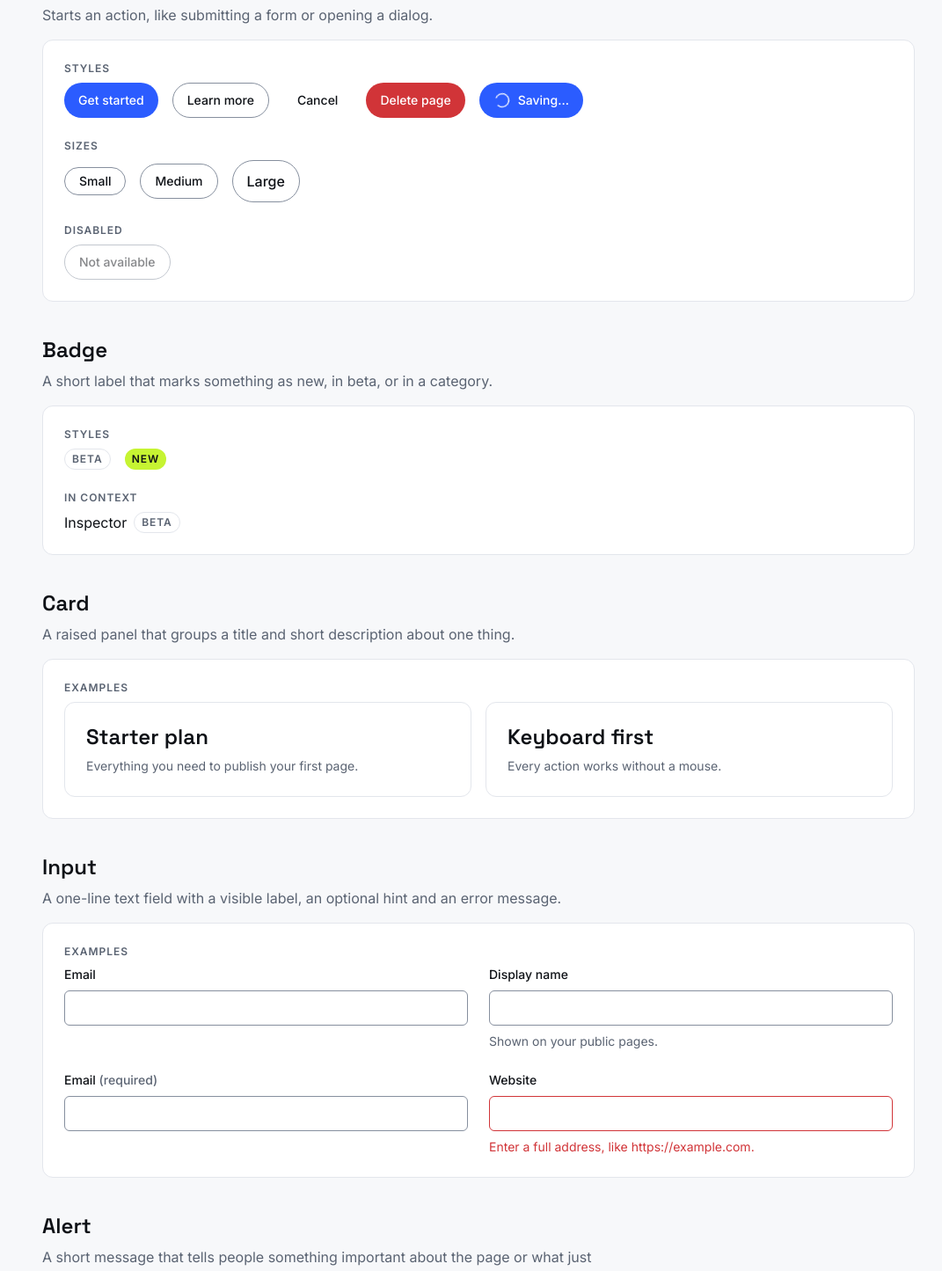
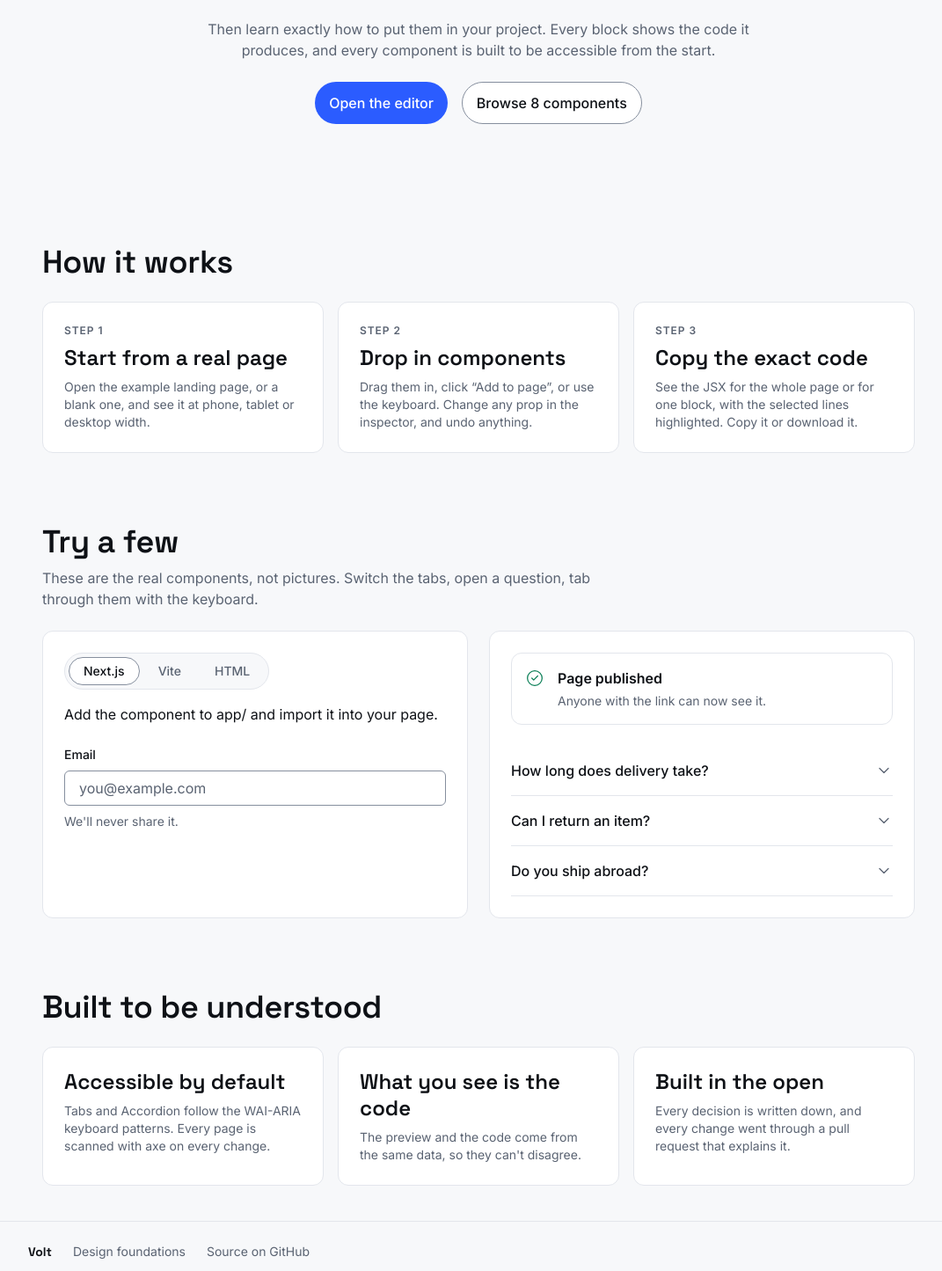
Before and after one commit to SamSto4/volt, a Next.js app: page / in a window 1280 px wide. Shown: the part 323-1768 px from the top of the page at 88% size, without its empty margins (96-1167 px from the left). Built offline with nearby package versions, Linux system fonts and the light colour scheme.

Commit message:
feat: Volt home page and site footer
Pitch, links to the editor and catalog, how it works, live components,
and why it's built this way. Only claims what the app does today.

Co-Authored-By: Claude Opus 5.5 <noreply@anthropic.com>

```diff
--- a/src/app/layout.jsx
+++ b/src/app/layout.jsx
@@ -1,4 +1,5 @@
 import { Inter, JetBrains_Mono, Space_Grotesk } from "next/font/google";
+import { SiteFooter } from "@/components/site-footer";
 import { SiteHeader } from "@/components/site-header";
 import { ThemeProvider } from "@/components/theme-provider";
 import "./globals.css";
@@ -43,6 +44,7 @@ export default function RootLayout({ children }) {
         <ThemeProvider>
           <SiteHeader />
           {children}
+          <SiteFooter />
         </ThemeProvider>
       </body>
     </html>
--- a/src/app/page.jsx
+++ b/src/app/page.jsx
@@ -1,331 +1,136 @@
 import Link from "next/link";
 import { AccordionBlock } from "@/components/ui/accordion";
 import { Alert, AlertDescription, AlertTitle } from "@/components/ui/alert";
-import { Avatar } from "@/components/ui/avatar";
 import { Badge } from "@/components/ui/badge";
-import { Button } from "@/components/ui/button";
+import { buttonVariants } from "@/components/ui/button";
 import { Card, CardDescription, CardHeader, CardTitle } from "@/components/ui/card";
 import { InputField } from "@/components/ui/input";
 import { TabsBlock } from "@/components/ui/tabs";
-import accordionManifest, { accordionProps } from "@/registry/accordion";
-import alertManifest, { alertProps } from "@/registry/alert";
-import avatarManifest, { avatarProps } from "@/registry/avatar";
-import badgeManifest, { badgeProps } from "@/registry/badge";
-import buttonManifest, { buttonProps } from "@/registry/button";
-import cardManifest, { cardProps } from "@/registry/card";
-import inputManifest, { inputProps } from "@/registry/input";
-import tabsManifest, { tabsProps } from "@/registry/tabs";
+import { manifests } from "@/registry";
+import { accordionProps } from "@/registry/accordion";
+import { tabsProps } from "@/registry/tabs";
 
-// A reference page for the Volt tokens, so both themes can be checked by eye.
-// It's temporary as the home page: the component catalog replaces it later.
-//
-// Class names are written out in full ("bg-primary", not `bg-${name}`)
-// because Tailwind finds the classes to generate by scanning source text.
+// Volt's home page. Every claim here is something the app does today
+// (CLAUDE.md: "no README claims the code doesn't back up").
 
-const colors = [
-  { volt: "surface", className: "bg-background", token: "background", use: "Page background" },
-  { volt: "surface-raised", className: "bg-card", token: "card", use: "Cards, panels, inputs, menus" },
-  { volt: "line", className: "bg-border", token: "border", use: "Decorative hairlines and dividers" },
-  { volt: "line-strong", className: "bg-input", token: "input", use: "Borders of inputs and other controls" },
-  { volt: "ink", className: "bg-foreground", token: "foreground", use: "Primary text and icons" },
-  { volt: "ink-muted", className: "bg-muted-foreground", token: "muted-foreground", use: "Secondary text and captions" },
-  { volt: "primary", className: "bg-primary", token: "primary", use: "Main action, links, focus, selection" },
-  { volt: "primary-tint", className: "bg-primary-tint", token: "primary-tint", use: "Drop targets, highlighted code lines" },
-  { volt: "accent", className: "bg-highlight", token: "highlight", use: "Badges and “new” markers. Fill only" },
-  { volt: "success", className: "bg-success", token: "success", use: "Confirmations and positive status" },
-  { volt: "danger", className: "bg-destructive", token: "destructive", use: "Errors and destructive actions" },
-  { volt: "hover surface", className: "bg-accent", token: "accent", use: "Hover rows and menu items" },
-];
-
-const typeStyles = [
-  { name: "display", className: "type-display", spec: "Space Grotesk 700 · 56/60 (40/44 on mobile)" },
-  { name: "heading-1", className: "type-heading-1", spec: "Space Grotesk 600 · 36/42 (28/34 on mobile)" },
-  { name: "heading-2", className: "type-heading-2", spec: "Space Grotesk 600 · 24/30" },
-  { name: "body", className: "type-body", spec: "Inter 400 · 16/24" },
-  { name: "small", className: "type-small", spec: "Inter 400 · 14/20" },
-  { name: "label", className: "type-label", spec: "Inter 600 · 12/16 · uppercase" },
-  { name: "code", className: "type-code", spec: "JetBrains Mono 400 · 13/20" },
-];
-
-const spacing = [
-  { name: "space-2", className: "w-2", px: 8 },
-  { name: "space-4", className: "w-4", px: 16 },
-  { name: "space-6", className: "w-6", px: 24 },
-  { name: "space-10", className: "w-10", px: 40 },
-];
-
-const radii = [
-  { name: "radius-sm", className: "rounded-sm", px: "6px", use: "Inputs, chips" },
-  { name: "radius-md", className: "rounded-md", px: "12px", use: "Cards, panels" },
-  { name: "radius-full", className: "rounded-full", px: "9999px", use: "Buttons, badges" },
+const steps = [
+  {
+    title: "Start from a real page",
+    description: "Open the example landing page, or a blank one, and see it at phone, tablet or desktop width.",
+  },
+  {
+    title: "Drop in components",
+    description: "Drag them in, click “Add to page”, or use the keyboard. Change any prop in the inspector, and undo anything.",
+  },
+  {
+    title: "Copy the exact code",
+    description: "See the JSX for the whole page or for one block, with the selected lines highlighted. Copy it or download it.",
+  },
 ];
 
 export default function Home() {
   return (
-    <>
-
-      <main className="mx-auto flex w-full max-w-5xl flex-col gap-10 px-4 py-10">
-        <section className="flex flex-col gap-2">
-          <p className="type-label text-muted-foreground">Foundations</p>
-          <h1 className="type-heading-1">Volt design tokens</h1>
+    <main className="flex flex-col">
+      <section className="flex flex-col items-center gap-6 px-4 py-16 text-center md:py-24">
+        <Badge>Early version</Badge>
+        <h1 className="max-w-3xl type-display">Drop real components into real pages</h1>
         <p className="max-w-prose text-muted-foreground">
-            The colors, type, spacing and corners every Volt component is built from. Switch the
-            theme to check both.
+          Then learn exactly how to put them in your project. Every block shows the code it produces, and every
+          component is built to be accessible from the start.
         </p>
-          <p>
-            <Link href="/components" className="rounded-sm text-primary underline underline-offset-4">
-              Browse the components with their code
+        <div className="flex flex-wrap items-center justify-center gap-4">
+          {/* Links that look like buttons: they go somewhere, so they're links. */}
+          <Link href="/editor" className={buttonVariants({ size: "lg" })}>
+            Open the editor
           </Link>
-          </p>
+          <Link href="/components" className={buttonVariants({ variant: "secondary", size: "lg" })}>
+            Browse {manifests.length} components
+          </Link>
+        </div>
       </section>
 
-        {/* Each component's "Styles" row comes from its manifest: parse()
-            fills in every prop a preset doesn't set, exactly like a dropped block. */}
-        <ComponentSection manifest={buttonManifest}>
-          <ExampleRow label="Styles">
-            {buttonManifest.variants.map((variant) => {
-              const { label, ...props } = buttonProps.parse(variant.props);
-              return (
-                <Button key={variant.name} {...props}>
-                  {label}
-                </Button>
-              );
-            })}
-          </ExampleRow>
-          <ExampleRow label="Sizes">
-            <Button variant="secondary" size="sm">
-              Small
-            </Button>
-            <Button variant="secondary" size="md">
-              Medium
-            </Button>
-            <Button variant="secondary" size="lg">
-              Large
-            </Button>
-          </ExampleRow>
-          <ExampleRow label="Disabled">
-            <Button variant="secondary" disabled>
-              Not available
-            </Button>
-          </ExampleRow>
-        </ComponentSection>
-
-        <ComponentSection manifest={badgeManifest}>
-          <ExampleRow label="Styles">
-            {badgeManifest.variants.map((variant) => {
-              const { label, ...props } = badgeProps.parse(variant.props);
-              return (
-                <Badge key={variant.name} {...props}>
-                  {label}
-                </Badge>
-              );
-            })}
-          </ExampleRow>
-          <ExampleRow label="In context">
-            <span className="inline-flex items-center gap-2">
-              Inspector <Badge>Beta</Badge>
-            </span>
-          </ExampleRow>
-        </ComponentSection>
-
-        <ComponentSection manifest={cardManifest}>
-          <ExampleRow label="Examples">
-            <div className="grid w-full grid-cols-1 gap-4 sm:grid-cols-2">
-              {cardManifest.variants.map((variant) => {
-                // These cards sit under the "Card" h2, so the default h3 is the right level.
-                const { title, description, headingLevel } = cardProps.parse(variant.props);
-                return (
-                  <Card key={variant.name}>
+      <section aria-labelledby="how-heading" className="mx-auto flex w-full max-w-5xl flex-col gap-6 px-4 py-10">
+        <h2 id="how-heading" className="type-heading-1">
+          How it works
+        </h2>
+        <ol className="grid grid-cols-1 gap-4 md:grid-cols-3">
+          {steps.map((step, index) => (
+            <li key={step.title}>
+              <Card className="h-full">
                 <CardHeader>
-                      <CardTitle level={headingLevel}>{title}</CardTitle>
-                      <CardDescription>{description}</CardDescription>
+                  <span className="type-label text-muted-foreground">Step {index + 1}</span>
+                  <CardTitle>{step.title}</CardTitle>
+                  <CardDescription>{step.description}</CardDescription>
                 </CardHeader>
               </Card>
-                );
-              })}
-            </div>
-          </ExampleRow>
-        </ComponentSection>
-
-        <ComponentSection manifest={inputManifest}>
-          <ExampleRow label="Examples">
-            <div className="grid w-full grid-cols-1 gap-6 sm:grid-cols-2">
-              {inputManifest.variants.map((variant) => (
-                <InputField key={variant.name} {...inputProps.parse(variant.props)} />
-              ))}
-            </div>
-          </ExampleRow>
-        </ComponentSection>
-
-        <ComponentSection manifest={alertManifest}>
-          <ExampleRow label="Tones">
-            <div className="flex w-full flex-col gap-4">
-              {alertManifest.variants.map((variant) => {
-                const { title, description, ...props } = alertProps.parse(variant.props);
-                return (
-                  <Alert key={variant.name} {...props}>
-                    <AlertTitle>{title}</AlertTitle>
-                    <AlertDescription>{description}</AlertDescription>
-                  </Alert>
-                );
-              })}
-            </div>
-          </ExampleRow>
-        </ComponentSection>
-
-        <ComponentSection manifest={avatarManifest}>
-          <ExampleRow label="Examples">
-            {avatarManifest.variants.map((variant) => (
-              <Avatar key={variant.name} {...avatarProps.parse(variant.props)} />
-            ))}
-          </ExampleRow>
-          <ExampleRow label="In context">
-            {/* The name is written next to it, so the avatar is decorative. */}
-            <span className="inline-flex items-center gap-2 type-small">
-              <Avatar name="Priya Shah" size="sm" decorative />
-              Priya Shah
-            </span>
-          </ExampleRow>
-        </ComponentSection>
-
-        <ComponentSection manifest={tabsManifest}>
-          {tabsManifest.variants.map((variant) => (
-            <ExampleRow key={variant.name} label={variant.name}>
-              <TabsBlock className="w-full" {...tabsProps.parse(variant.props)} />
-            </ExampleRow>
-          ))}
-        </ComponentSection>
-
-        <ComponentSection manifest={accordionManifest}>
-          {accordionManifest.variants.map((variant) => (
-            <ExampleRow key={variant.name} label={variant.name}>
-              <AccordionBlock className="w-full" {...accordionProps.parse(variant.props)} />
-            </ExampleRow>
-          ))}
-        </ComponentSection>
-
-        <section aria-labelledby="color-heading" className="flex flex-col gap-4">
-          <h2 id="color-heading" className="type-heading-2">
-            Color
-          </h2>
-          <ul className="grid grid-cols-1 gap-4 sm:grid-cols-2 lg:grid-cols-3">
-            {colors.map((color) => (
-              <li
-                key={color.token}
-                className="flex items-center gap-4 rounded-md border border-border bg-card p-4"
-              >
-                <span
-                  aria-hidden="true"
-                  className={`size-12 shrink-0 rounded-sm border border-border ${color.className}`}
-                />
-                <div className="flex min-w-0 flex-col">
-                  <span className="font-semibold">{color.volt}</span>
-                  <code className="type-code text-muted-foreground">{color.className}</code>
-                  <span className="type-small text-muted-foreground">{color.use}</span>
-                </div>
             </li>
           ))}
+        </ol>
+      </section>
+
+      <section aria-labelledby="try-heading" className="mx-auto flex w-full max-w-5xl flex-col gap-6 px-4 py-10">
+        <div className="flex flex-col gap-2">
+          <h2 id="try-heading" className="type-heading-1">
+            Try a few
+          </h2>
+          <p className="max-w-prose text-muted-foreground">
+            These are the real components, not pictures. Switch the tabs, open a question, tab through them with the
+            keyboard.
+          </p>
+        </div>
+        <div className="grid grid-cols-1 gap-6 md:grid-cols-2">
+          <div className="flex flex-col gap-6 rounded-md border border-border bg-card p-4 md:p-6">
+            <TabsBlock {...tabsProps.parse({})} />
+            <InputField label="Email" type="email" placeholder="you@example.com" description="We'll never share it." />
+          </div>
+          <div className="flex flex-col gap-6 rounded-md border border-border bg-card p-4 md:p-6">
+            <Alert tone="success">
+              <AlertTitle>Page published</AlertTitle>
+              <AlertDescription>Anyone with the link can now see it.</AlertDescription>
+            </Alert>
+            <AccordionBlock {...accordionProps.parse({})} />
+          </div>
+        </div>
+      </section>
+
+      <section aria-labelledby="why-heading" className="mx-auto flex w-full max-w-5xl flex-col gap-6 px-4 py-10">
+        <h2 id="why-heading" className="type-heading-1">
+          Built to be understood
+        </h2>
+        <ul className="grid grid-cols-1 gap-4 md:grid-cols-3">
+          <li>
+            <Card className="h-full">
+              <CardHeader>
+                <CardTitle>Accessible by default</CardTitle>
+                <CardDescription>
+                  Tabs and Accordion follow the WAI-ARIA keyboard patterns. Every page is scanned with axe on every
+                  change.
+                </CardDescription>
+              </CardHeader>
+            </Card>
+          </li>
+          <li>
+            <Card className="h-full">
+              <CardHeader>
+                <CardTitle>What you see is the code</CardTitle>
+                <CardDescription>
+                  The preview and the code come from the same data, so they can&apos;t disagree.
+                </CardDescription>
+              </CardHeader>
+            </Card>
+          </li>
+          <li>
+            <Card className="h-full">
+              <CardHeader>
+                <CardTitle>Built in the open</CardTitle>
+                <CardDescription>
+                  Every decision is written down, and every change went through a pull request that explains it.
+                </CardDescription>
+              </CardHeader>
+            </Card>
+          </li>
         </ul>
       </section>
-
-        <section aria-labelledby="type-heading" className="flex flex-col gap-4">
-          <h2 id="type-heading" className="type-heading-2">
-            Type
-          </h2>
-          <ul className="flex flex-col rounded-md border border-border bg-card">
-            {typeStyles.map((style) => (
-              <li
-                key={style.name}
-                className="flex flex-col gap-2 border-b border-border p-4 last:border-b-0 md:p-6"
-              >
-                <span className="type-small text-muted-foreground">
-                  <code className="type-code">{style.className}</code> · {style.spec}
-                </span>
-                {/* aria-hidden: these are visual samples, and "display" or
-                    "heading-1" read aloud as headings would break the outline. */}
-                <span aria-hidden="true" className={`${style.className} wrap-break-word`}>
-                  Drop real components into real pages
-                </span>
-              </li>
-            ))}
-          </ul>
-        </section>
-
-        <div className="grid grid-cols-1 gap-6 md:grid-cols-2">
-          <section aria-labelledby="spacing-heading" className="flex flex-col gap-4">
-            <h2 id="spacing-heading" className="type-heading-2">
-              Spacing
-            </h2>
-            <ul className="flex flex-col gap-4 rounded-md border border-border bg-card p-4 md:p-6">
-              {spacing.map((step) => (
-                <li key={step.name} className="flex items-center gap-4">
-                  <span aria-hidden="true" className={`h-4 rounded-sm bg-primary ${step.className}`} />
-                  <span className="type-small">
-                    {step.name} · {step.px}px ·{" "}
-                    <code className="type-code text-muted-foreground">{step.className.slice(2)}</code>
-                  </span>
-                </li>
-              ))}
-            </ul>
-          </section>
-
-          <section aria-labelledby="radius-heading" className="flex flex-col gap-4">
-            <h2 id="radius-heading" className="type-heading-2">
-              Corners
-            </h2>
-            <ul className="flex flex-col gap-4 rounded-md border border-border bg-card p-4 md:p-6">
-              {radii.map((radius) => (
-                <li key={radius.name} className="flex items-center gap-4">
-                  <span
-                    aria-hidden="true"
-                    className={`h-10 w-16 shrink-0 border border-input bg-background ${radius.className}`}
-                  />
-                  <span className="type-small">
-                    {radius.name} · {radius.px} · {radius.use}
-                  </span>
-                </li>
-              ))}
-            </ul>
-          </section>
-        </div>
     </main>
-    </>
   );
 }
-
-/**
- * A component's heading, description and examples, all taken from its manifest
- * except the examples themselves.
- *
- * @param {{ manifest: import("@/registry/schema").Manifest, children: import("react").ReactNode }} props
- */
-function ComponentSection({ manifest, children }) {
-  const headingId = `${manifest.name}-heading`;
-  return (
-    <section aria-labelledby={headingId} className="flex flex-col gap-4">
-      <div className="flex flex-col gap-2">
-        <h2 id={headingId} className="type-heading-2">
-          {manifest.title}
-        </h2>
-        <p className="max-w-prose text-muted-foreground">{manifest.description}</p>
-      </div>
-      <div className="flex flex-col gap-6 rounded-md border border-border bg-card p-4 md:p-6">
-        {children}
-      </div>
-    </section>
-  );
-}
-
-/**
- * One labeled row of examples.
- *
- * @param {{ label: string, children: import("react").ReactNode }} props
- */
-function ExampleRow({ label, children }) {
-  return (
-    <div className="flex flex-col gap-2">
-      <p className="type-label text-muted-foreground">{label}</p>
-      <div className="flex flex-wrap items-center gap-4">{children}</div>
-    </div>
-  );
-}
--- /dev/null
+++ b/src/components/site-footer.jsx
@@ -0,0 +1,21 @@
+import Link from "next/link";
+
+/** The bottom of every page: secondary links. */
+export function SiteFooter() {
+  return (
+    <footer className="mt-auto border-t border-border px-4 py-6">
+      <nav aria-label="Footer" className="mx-auto flex w-full max-w-5xl flex-wrap items-center gap-x-6 gap-y-2 type-small">
+        <span className="font-display font-bold">Volt</span>
+        <Link href="/foundations" className="rounded-sm text-muted-foreground hover:text-foreground">
+          Design foundations
+        </Link>
+        <a
+          href="https://github.com/SamSto4/volt"
+          className="rounded-sm text-muted-foreground hover:text-foreground"
+        >
+          Source on GitHub
+        </a>
+      </nav>
+    </footer>
+  );
+}
```
Also changed, not shown: 1 other file (tests, documents, lock files or other folders). Lines whose indentation alone changed are shown as unchanged.
